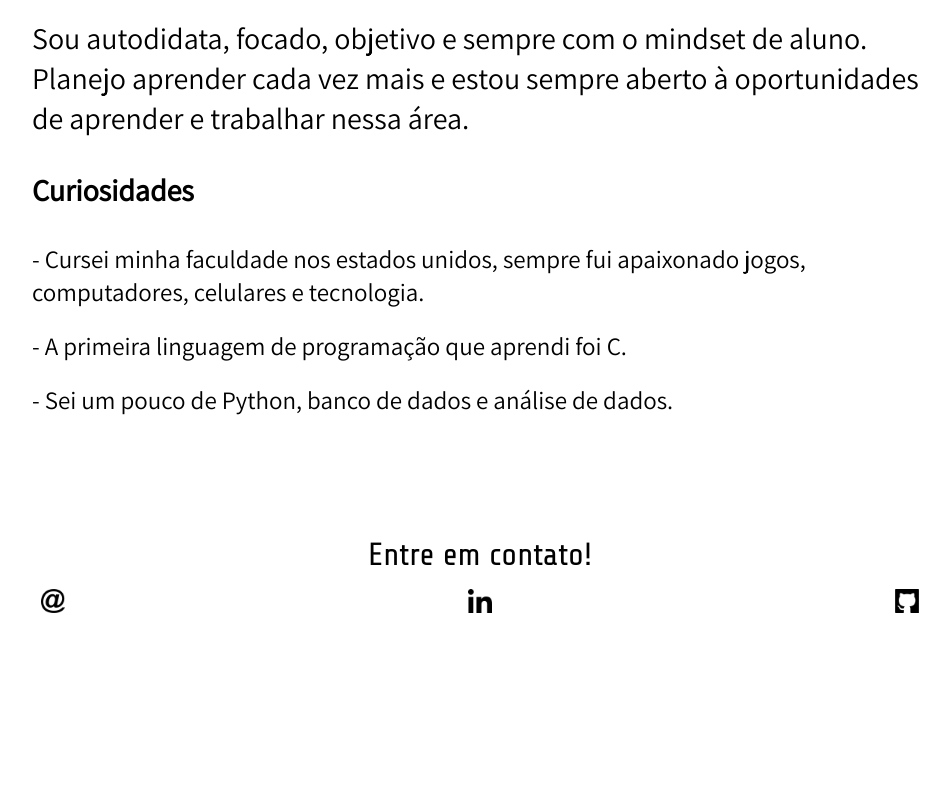
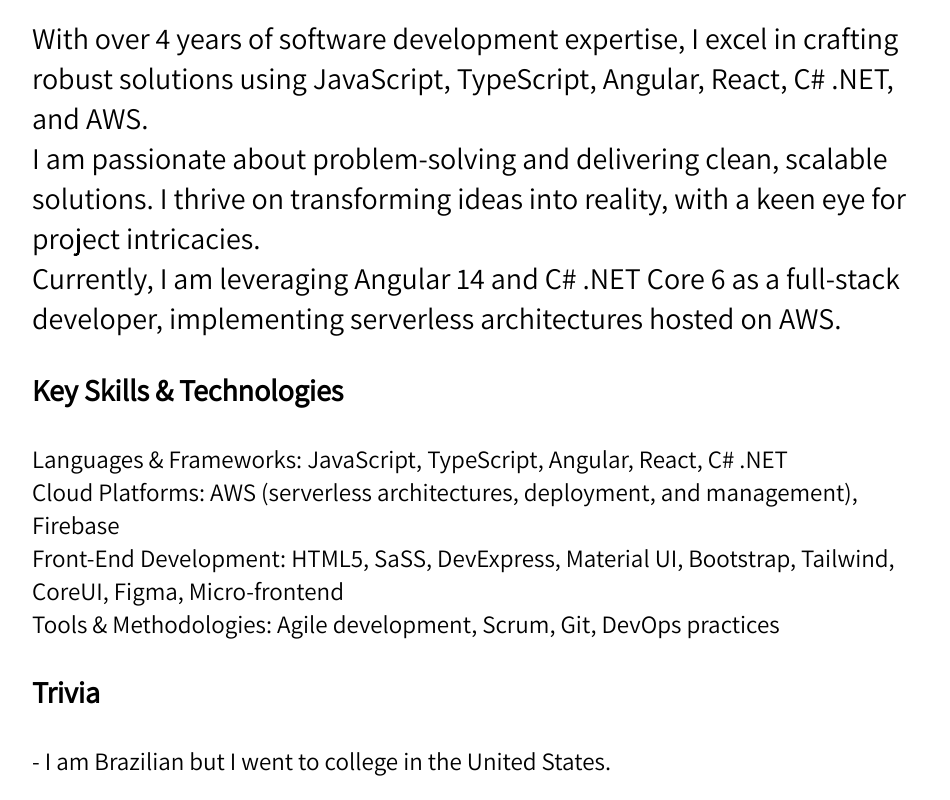
Before and after one commit to FPDPanda/Portfolio, a React (Create React App) app: page / in a window 1280 px wide. Shown: the part 2560-3360 px from the top of the page, without its empty margins (160-1110 px from the left). Before the commit the page ends 3197 px from the top, so only its background shows below. Built offline with nearby package versions, Linux system fonts and the light colour scheme.

Commit message:
Updating aboutme section

```diff
--- a/src/components/AboutMe/AboutMe.tsx
+++ b/src/components/AboutMe/AboutMe.tsx
@@ -30,25 +30,53 @@
       />
     </div>
     <article id="aboutme_text">
-      <h1>Sobre Mim</h1>
+      <h1>About me</h1>
       <p>
-        Sou autodidata, focado, objetivo e sempre com o mindset de aluno.
-        Planejo aprender cada vez mais e estou sempre aberto à oportunidades de
-        aprender e trabalhar nessa área.
+        With over 4 years of software development expertise, I excel in crafting
+        robust solutions using JavaScript, TypeScript, Angular, React, C# .NET,
+        and AWS.
       </p>
-      <h2>Curiosidades</h2>
+      <p>
+        I am passionate about problem-solving and delivering clean, scalable
+        solutions. I thrive on transforming ideas into reality, with a keen eye
+        for project intricacies.
+      </p>{" "}
+      <p>
+        Currently, I am leveraging Angular 14 and C# .NET Core 6 as a full-stack
+        developer, implementing serverless architectures hosted on AWS.
+      </p>
+      <h2>Key Skills & Technologies</h2>
       <ul id="trivia">
         <li className="triviabits">
-          - Cursei minha faculdade nos estados unidos, sempre fui apaixonado
-          jogos, computadores, celulares e tecnologia.
+          Languages & Frameworks: JavaScript, TypeScript, Angular, React, C#
+          .NET
+        </li>
+        <li className="triviabits">
+          Cloud Platforms: AWS (serverless architectures, deployment, and
+          management), Firebase
+        </li>
+        <li className="triviabits">
+          Front-End Development: HTML5, SaSS, DevExpress, Material UI,
+          Bootstrap, Tailwind, CoreUI, Figma, Micro-frontend
+        </li>
+        <li className="triviabits">
+          Tools & Methodologies: Agile development, Scrum, Git, DevOps practices
+        </li>
+      </ul>
+      <h2>Trivia</h2>
+      <ul id="trivia">
+        <li className="triviabits">
+          - I am Brazilian but I went to college in the United States.
         </li>
         <br />
         <li className="triviabits">
-          - A primeira linguagem de programação que aprendi foi C.
+          - I have always loved games, computers, smartphones and technology in
+          general.
         </li>
         <br />
         <li className="triviabits">
-          - Sei um pouco de Python, banco de dados e análise de dados.
+          - The first time i earned money with my programs was doing freelance
+          work.
         </li>
         <br />
       </ul>
```
